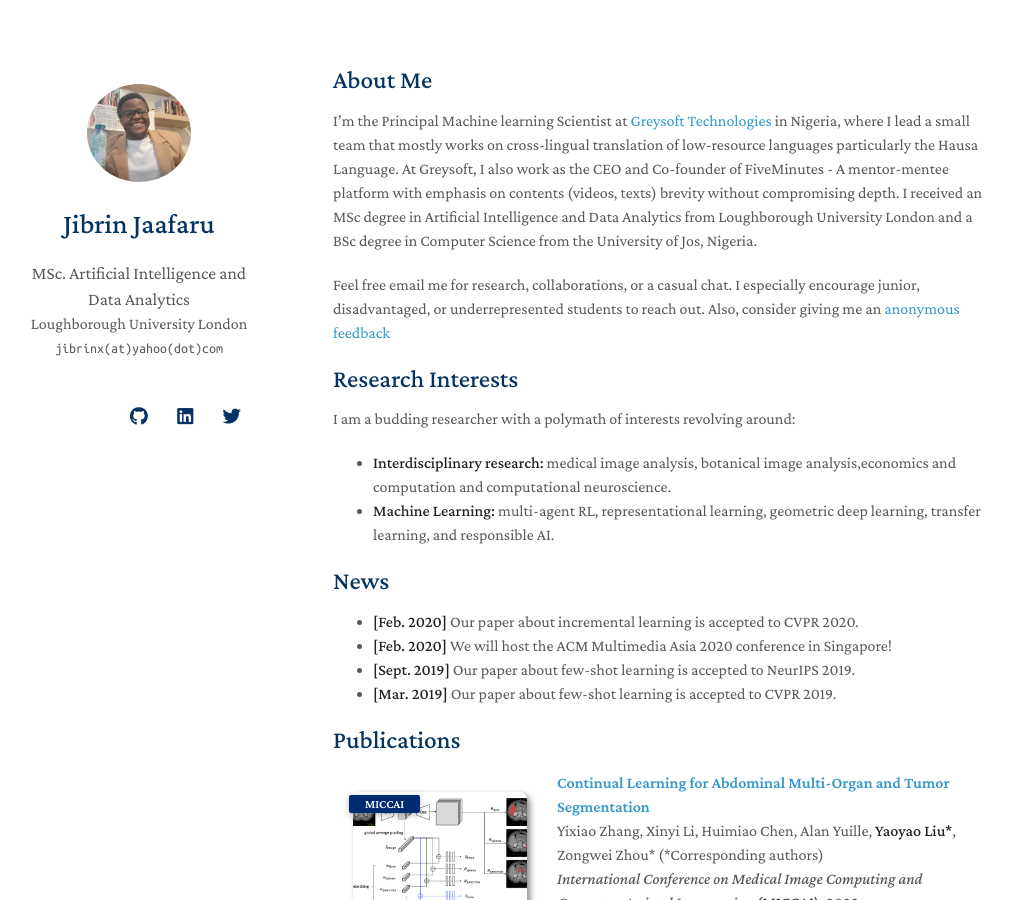
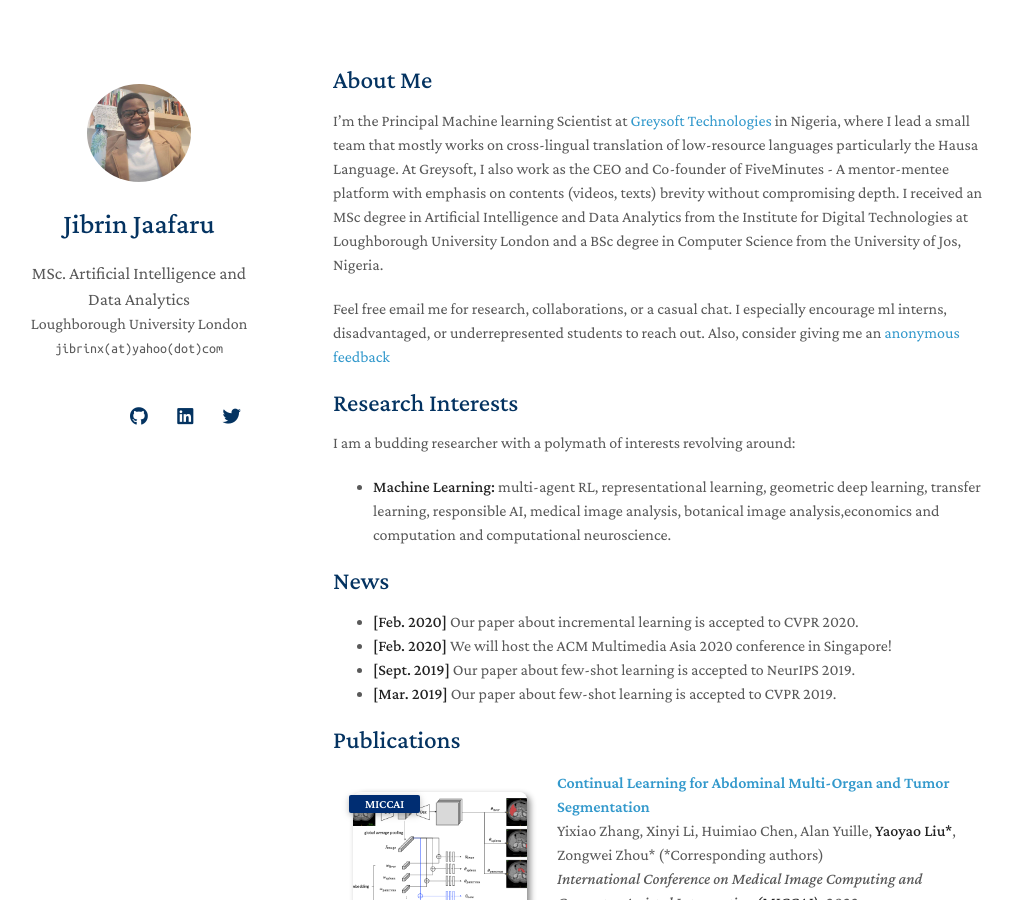
Before and after one commit to jibrinx/jibrinx.github.io, a Jekyll site: the page built from index.md, in a window 1280 px wide and 900 px high. Shown: the whole window, without its empty margins (137-1149 px from the left). Built offline with Jekyll 4.4.1, drawn with Linux system fonts in a browser that asks for light colours; nearby versions of some CDN libraries; a style sheet for code colours, icons or effects is not loaded; our own code applies the rules of GitHub Pages for plain Markdown files.

Commit message:
Update index.md

```diff
--- a/index.md
+++ b/index.md
@@ -5,14 +5,13 @@ layout: homepage
 ## About Me
 
 
-I'm the Principal Machine learning Scientist at <a href="https://greysoft.ng">Greysoft Technologies</a> in Nigeria, where I lead a small team that mostly works on cross-lingual translation of low-resource languages particularly the Hausa Language. At Greysoft, I also work as the CEO and Co-founder of FiveMinutes - A mentor-mentee platform with emphasis on contents (videos, texts) brevity without compromising depth. I received an MSc degree in Artificial Intelligence and Data Analytics from Loughborough University London and a BSc degree in Computer Science from the University of Jos, Nigeria.
+I'm the Principal Machine learning Scientist at <a href="https://greysoft.ng">Greysoft Technologies</a> in Nigeria, where I lead a small team that mostly works on cross-lingual translation of low-resource languages particularly the Hausa Language. At Greysoft, I also work as the CEO and Co-founder of FiveMinutes - A mentor-mentee platform with emphasis on contents (videos, texts) brevity without compromising depth. I received an MSc degree in Artificial Intelligence and Data Analytics from the Institute for Digital Technologies at Loughborough University London and a BSc degree in Computer Science from the University of Jos, Nigeria.
 
-Feel free email me for research, collaborations, or a casual chat. I especially encourage junior, disadvantaged, or underrepresented students to reach out. Also, consider giving me an  <a href="https://ngl.link/jibrinx">anonymous feedback</a>
+Feel free email me for research, collaborations, or a casual chat. I especially encourage ml interns, disadvantaged, or underrepresented students to reach out. Also, consider giving me an  <a href="https://ngl.link/jibrinx">anonymous feedback</a>
 
 ## Research Interests
 I am a budding researcher with a polymath of interests revolving around:
-- **Interdisciplinary research:** medical image analysis, botanical image analysis,economics and computation and computational neuroscience.
-- **Machine Learning:** multi-agent RL, representational learning, geometric deep learning, transfer learning, and responsible AI.
+- **Machine Learning:** multi-agent RL, representational learning, geometric deep learning, transfer learning, responsible AI, medical image analysis, botanical image analysis,economics and computation and computational neuroscience.
 
 ## News
 
```
